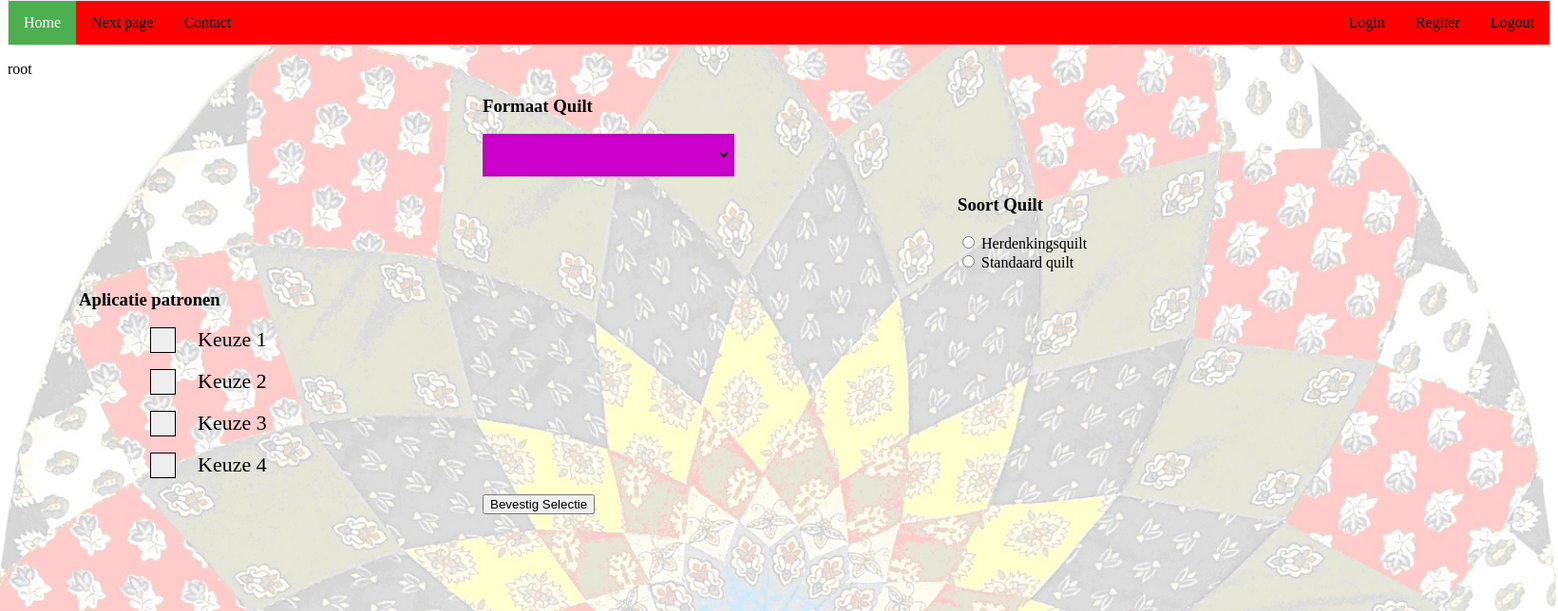
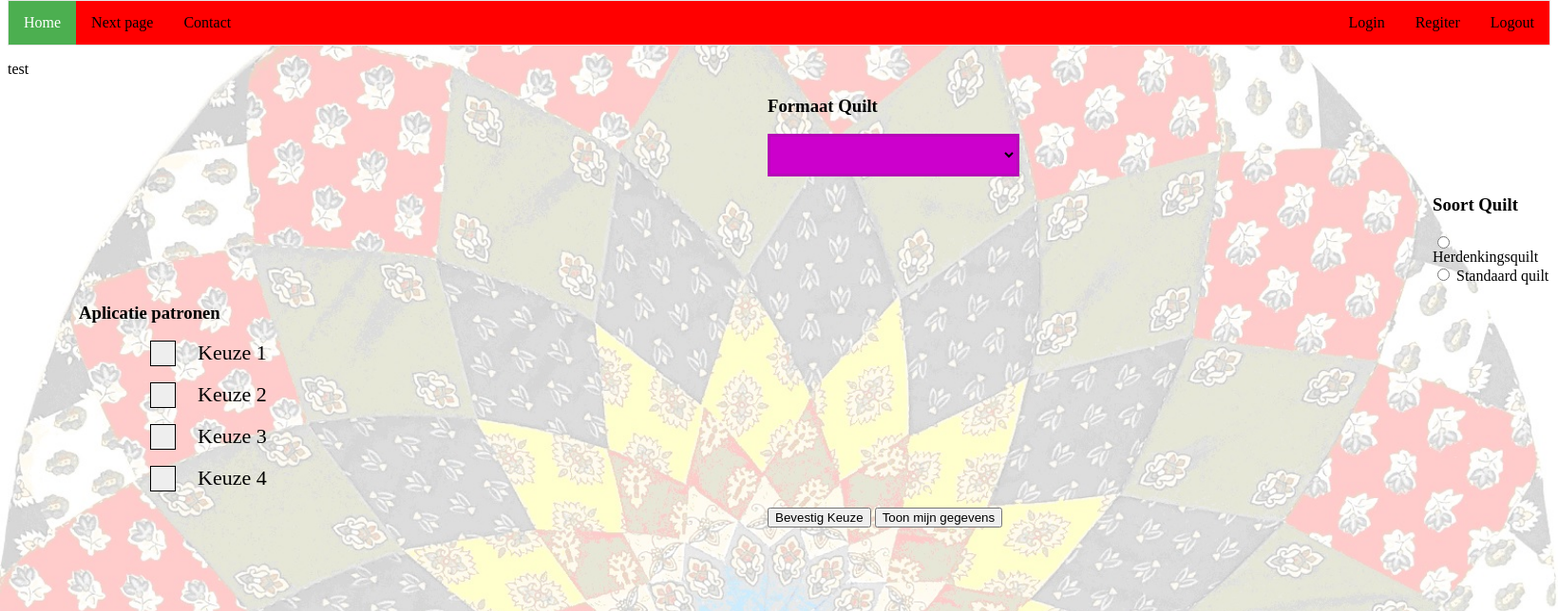
Before and after one commit to TJKnigge/PresentationDec, a PHP site: page /Sheet2.php in a window 1640 px wide. Shown: the part 156-800 px from the top of the page at 95% size. Run offline with PHP 8.4, Linux system fonts and the light colour scheme; a user stored in the database is signed in.

Commit message:
opvragen pers. gegevens

```diff
--- a/General.php
+++ b/General.php
@@ -1,5 +1,7 @@
 
 <?php
+
+session_start();
 
 function showHeader(){
         $returnString = <<<HEADSTRING
@@ -22,6 +24,17 @@ function showHeader(){
 HEADSTRING;
      return $returnString;
     }
+
+ function checkuser(){
+
+    if ($_SESSION['loggedin'] != true) {
+       echo 'not logged in';
+       header("Location: login.php");
+
+   }
+ }
+ $user=$_SESSION['username'];
+
 function showFooter(){
     $returnString = "\t</body>\n";
     $returnString .= "</html>";
@@ -30,7 +43,7 @@ function showFooter(){
 
 
 
-session_start();
+//session_start();
 
     $hostname = 'localhost';
     $databasenaam = 'prsentdec';
--- a/Login.php
+++ b/Login.php
@@ -40,7 +40,7 @@ if (isset($_POST)& !empty($_POST)){
 
 
 
-        $sql="select * FROM `tjk_users` WHERE `username`='$username' and `password`= '$password'"; //oorsproklijk
+        $sql="select * FROM `tjk_users` WHERE `username`='$username' and `password`= '$password'";
 
         $result= mysqli_query($conn, $sql);
         $count= mysqli_num_rows($result);
@@ -49,6 +49,7 @@ if (isset($_POST)& !empty($_POST)){
 
             $_SESSION['loggedin'] = true;
             $_SESSION['username'] = $username;
+
             }
 
         if (isset($_SESSION['loggedin']) && $_SESSION['loggedin'] == true) {
@@ -61,7 +62,7 @@ if (isset($_POST)& !empty($_POST)){
             echo "<div style='text-align:center'><h4>Please register as a new user</h4></div>";
 
        }
-       return $username;
+
 }
 ?>
 
--- a/Sheet1.php
+++ b/Sheet1.php
@@ -10,9 +10,9 @@
 <div class="dropdown">
   <button class="dropbtn">Quilt voorbeelden</button>
   <div class="dropdown-content">
-      <a href="GedenkKussen.JPG">Gedenk Kussen</a>
-      <a href="KinderQuilts.jpg">Kinder Quilts</a>
-      <a href="QuiltInOntweikkeling.JPG">Quilt In Ontweikkeling</a>
+      <a href="img/GedenkKussen.JPG">Gedenk Kussen</a>
+      <a href="img/KinderQuilts.jpg">Kinder Quilts</a>
+      <a href="img/QuiltInOntweikkeling.JPG">Quilt In Ontweikkeling</a>
   </div>
 </div>
 
--- a/Sheet2.php
+++ b/Sheet2.php
@@ -4,20 +4,27 @@ echo showHeader();
 
 
 
+    $user=$_SESSION['username'];
 
-if ($_SESSION['loggedin'] != true) {
-    echo 'not logged in';
-    header("Location: login.php");
+    echo $user
+?>
 
 
-}
-    echo $username;
+        <script>
+               function btclient() {
+                 var x = document.getElementById("client");
+                    x = location.href = "mijngegevens.php";
+
+               }
+
+        </script>
 
 
-?>
+
 
 <form method="POST">
-         <div class="selectbtn">
+      <div class="row">
+    <div class="selectbtn">
             <a class= "top-txt"><h3>Formaat Quilt</h3></a>
             <select name="cnt" size="1" maxlength="20"  size="15" class="select">
                  <option value=" "> </option>
@@ -27,17 +34,17 @@ if ($_SESSION['loggedin'] != true) {
 
             </select>
         </div>
+      </div>
 
-
-
+    <div class="row">
         <div class="radio_div">
             <a class= "txt"><h3>Soort Quilt</h3></a>
                 <input type="radio" name="Herdenkingsquilt" id="Herdenkingsquilt" value="Herdenkingsquilt"> Herdenkingsquilt<br>
                 <input type="radio" name="Standaard quilt" id="Standaard" quilt value="Standaard quilt"> Standaard quilt<br>
         </div>
+    </div>
 
-
-
+    <div class="row">
         <div class="container_div">
             <a class= "txt"><h3>Aplicatie patronen</h3></a>
                 <label class="container">Keuze 1
@@ -61,12 +68,14 @@ if ($_SESSION['loggedin'] != true) {
                 </label>
             <br><br>
         </div>
+    </div>
 
-         <button class="primary" id="submit" value="submit" > Bevestig Selectie </button>
-</form>
+         <button class="primary" id="submit" value="submit" > Bevestig Keuze </button>
+
+         <button type="button" onclick="btclient()" id="client">Toon mijn gegevens</button>
 
 
-
+</form>
 
 <!--<form>
     <div class="row">
@@ -108,12 +117,31 @@ if ($_SESSION['loggedin'] != true) {
             </div>
         </div>
     </div>
+
+
+
 </form>-->
 
 
 <?php
+
+//    $query= "SELECT * FROM `tjk_users` WHERE `username` = '$user' ";
+//
+//        $result = $conn->query($query);
+//
+//        if ($result->num_rows > 0) {
+//            echo "<table style='margin-top: 100px; margin-left: 600px'><tr><th>ID</th><th>Name</th><th>Achternaam</th>"
+//            . "<th>Straat</th><th>Huisnr.</th><th>Postcode</th><th>Adres</th><th>email</th></tr>";
+//
+//            while($row = $result->fetch_assoc()) {
+//                echo "<tr><td>".$row["id"]."</td><td>".$row["username"]."</td><td> ".$row["achternaam"]."</td><td> ".$row["straat"]."</td>"
+//                        . "<td> ".$row["huisnr"]."</td><td> ".$row["postcode"]."</td><td> ".$row["adres"]."</td><td> ".$row["email"]."</td></tr>";
+//            }
+//            echo "</table>";
+//        }
+
 echo showFooter();
 ?>
-
-<!--https://www.w3schools.com/css/tryit.asp?filename=trycss_zindex
+<!--
+https://www.w3schools.com/css/tryit.asp?filename=trycss_zindex
 https://www.w3schools.com/howto/howto_css_modal_images.asp-->
--- a/StyleSheet.css
+++ b/StyleSheet.css
@@ -79,7 +79,7 @@
              }
 
             .dropbtn {
-                    background-image: url("shoonmaak.jpg");
+                    background-image: url("img/shoonmaak.jpg");
                     width: 200px;
                     height: 280px;
                     background-repeat: no-repeat;
@@ -201,7 +201,7 @@
 
             .selectbtn{
 
-                  padding-left: 100px;
+                  padding-left: 400px;
                   /*padding-top:75px;*/
             }
 
@@ -219,13 +219,13 @@
             }
 
             .radio_div{
-                margin-left: 1000px;
+                margin-left: 1500px;
                 /*margin-top: 100px;*/
 
             }
 
             .primary{
-                margin-left: 500px;
+                margin-left: 800px;
                 /*margin-top: 200px;*/
 
             }
```
Also changed, not shown: mijngegevens.php (added, +26 -0 lines), GedenkKussen.JPG (deleted), QuiltInOntweikkeling.JPG (deleted), img/KinderQuilts.jpg (renamed from KinderQuilts.jpg), 4 other files.
